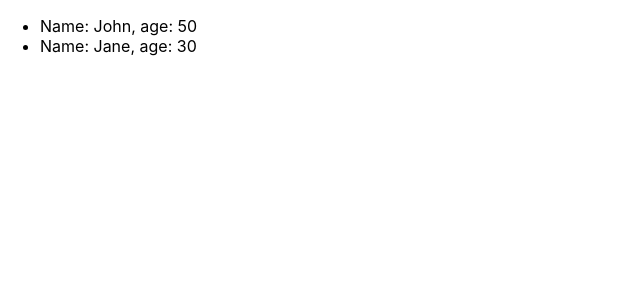
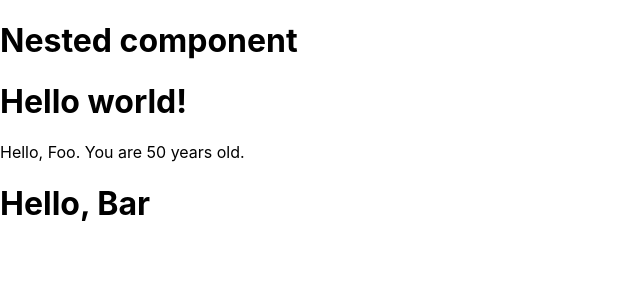
Before and after one commit to Cleomir/learning-react, a React (Create React App) app: page / in a window 1280 px wide. Shown: the top 300 px of the page, without its empty margins (0-640 px from the left). Built offline with nearby package versions, Linux system fonts and the light colour scheme.

Commit message:
Add stateless

```diff
--- a/src/App.js
+++ b/src/App.js
@@ -9,4 +9,4 @@ import List from './components/List';
 //export default ClassComponent;
 // export default Stateful;
 // export default FormHanding;
-export default List;
+export default Nested;
--- a/src/components/Nested.js
+++ b/src/components/Nested.js
@@ -2,6 +2,7 @@ import { Component } from "react";
 
 import Class from "./Class";
 import Props from "./Props";
+import Stateless from "./Stateless";
 
 export default class Nested extends Component {
   render() {
@@ -10,6 +11,7 @@ export default class Nested extends Component {
         <h1>Nested component</h1>
         <Class />
         <Props name="Foo" age="50" />
+        <Stateless name="Bar" />
       </div>
     );
   }
--- /dev/null
+++ b/src/components/Stateless.js
@@ -0,0 +1,5 @@
+const Stateless = ({ name }) => {
+  return <h1>Hello, {name}</h1>;
+};
+
+export default Stateless;
```
